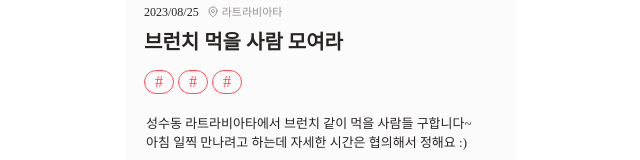
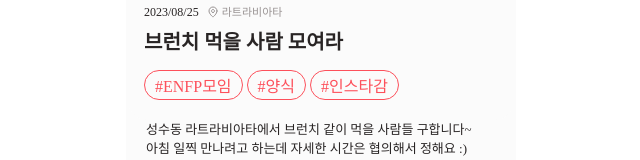
Before and after one commit to 2023-SINCHONTHON-Team8/Front-end, a React (Create React App) app: page /postdetail in a window 1280 px wide. Shown: the part 304-464 px from the top of the page, without its empty margins (319-959 px from the left). Built offline with nearby package versions, Linux system fonts and the light colour scheme.

Commit message:
Update PostDetailPage.js

```diff
--- a/src/pages/PostDetailPage.js
+++ b/src/pages/PostDetailPage.js
@@ -48,9 +48,9 @@ const PostDetailPage = () => {
           <Title id="title">브런치 먹을 사람 모여라</Title>
         </TextBox>
         <TagBox>
-          <Tag text="#" />
-          <Tag text="#" />
-          <Tag text="#" />
+          <Tag text="#ENFP모임" />
+          <Tag text="#양식" />
+          <Tag text="#인스타감" />
         </TagBox>
       </Info>
       <Content>
```
